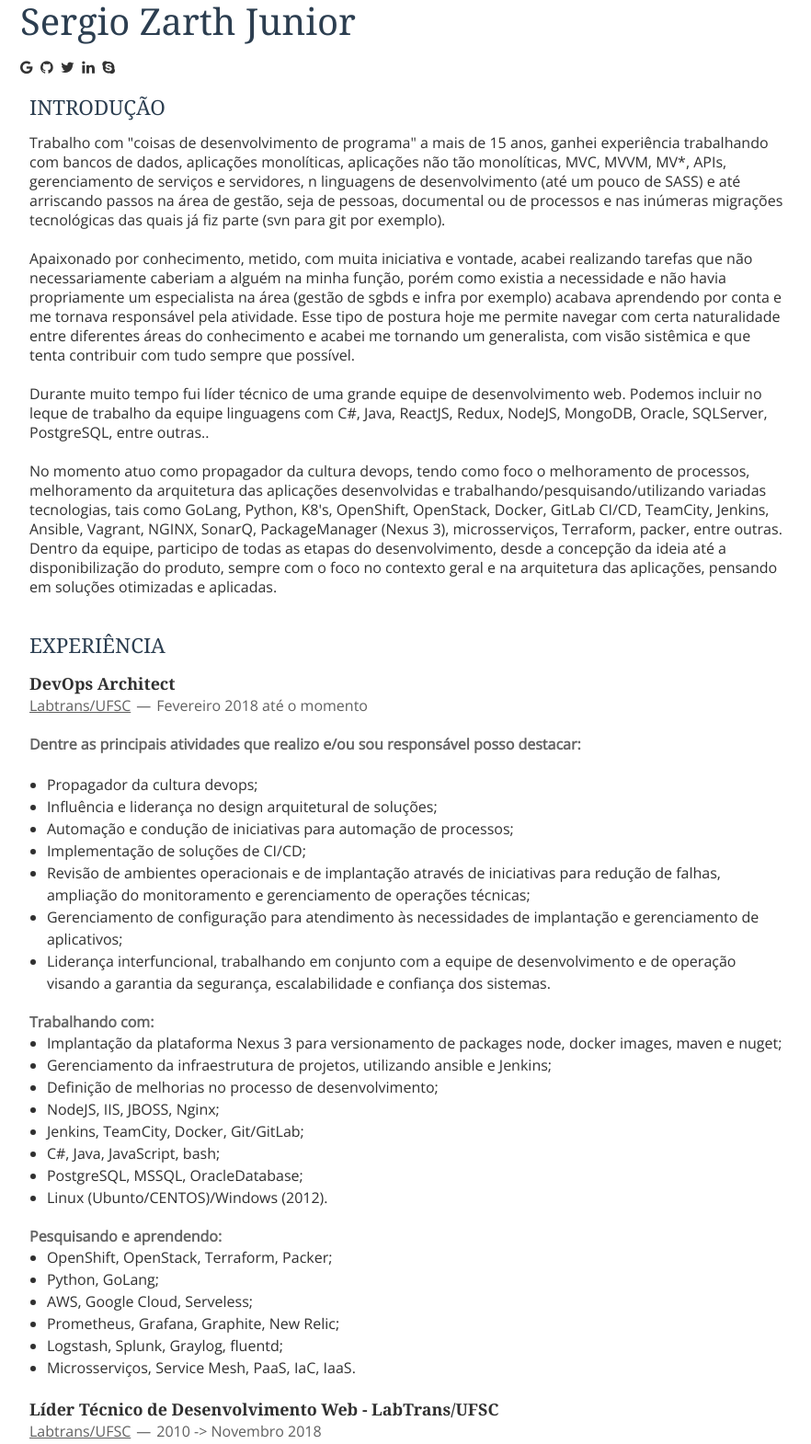
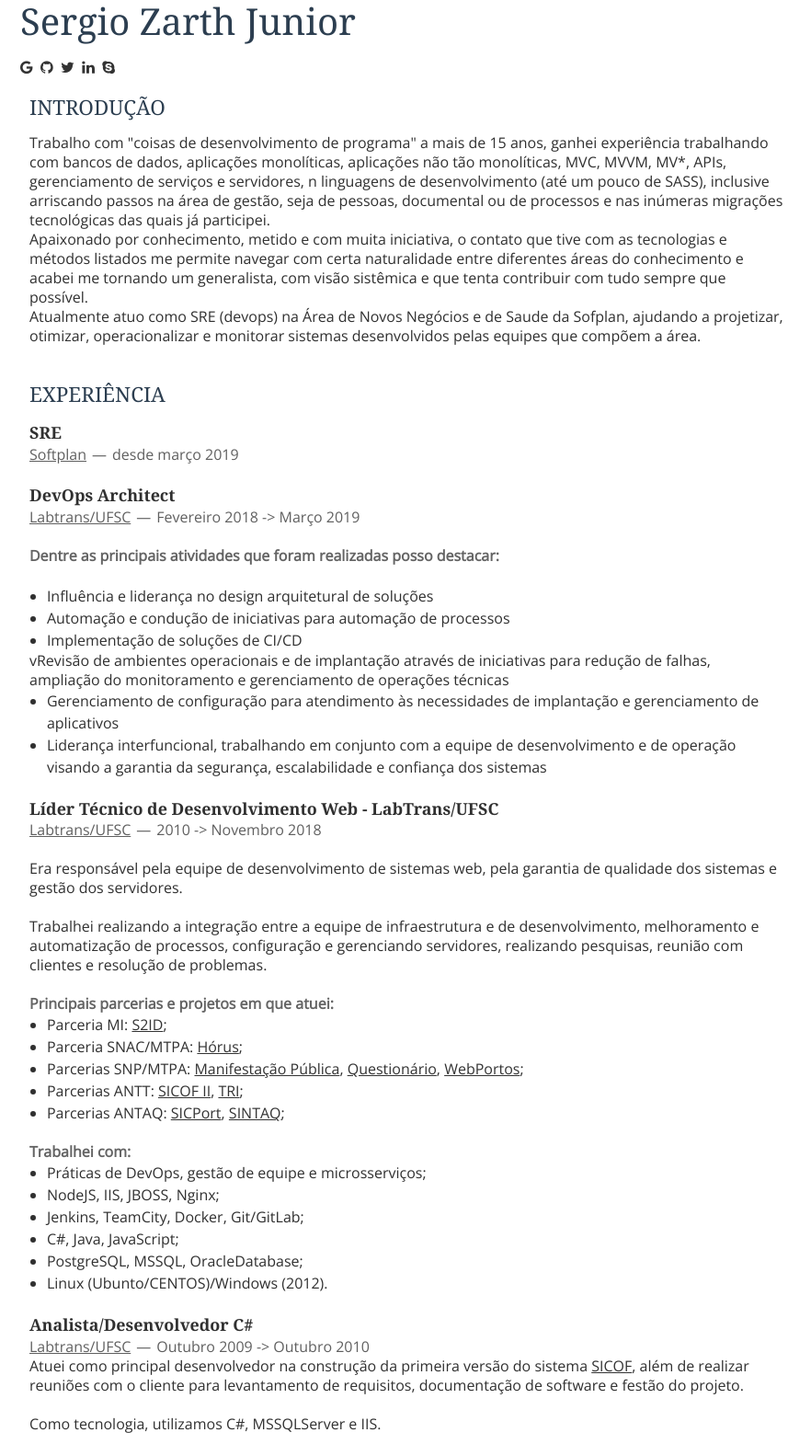
Before and after one commit to szarthjr/resume, a plain HTML site: page index.html in a window 1280 px wide. Shown: the part 52-1622 px from the top of the page at 92% size, without its empty margins (148-1030 px from the left). Drawn offline with nearby package versions, Linux system fonts and the light colour scheme.

Commit message:
Update index.html

```diff
--- a/index.html
+++ b/index.html
@@ -31,51 +31,37 @@
         <section class="fourteen columns">
           <h1>Introdução</h1>
           <article>
-            <p>Trabalho com "coisas de desenvolvimento de programa" a mais de 15 anos, ganhei experiência trabalhando com bancos de dados, aplicações monolíticas, aplicações não tão monolíticas, MVC, MVVM, MV*, APIs, gerenciamento de serviços e servidores, n linguagens de desenvolvimento (até um pouco de SASS) e até arriscando passos na área de gestão, seja de pessoas, documental ou de processos e nas inúmeras migrações tecnológicas das quais já fiz parte (svn para git por exemplo).</p><br />
-            <p>Apaixonado por conhecimento, metido, com muita iniciativa e vontade, acabei realizando tarefas que não necessariamente caberiam a alguém na minha função, porém como existia a necessidade e não havia propriamente um especialista na área (gestão de sgbds e infra por exemplo) acabava aprendendo por conta e me tornava responsável pela atividade. Esse tipo de postura hoje me permite navegar com certa naturalidade entre diferentes áreas do conhecimento e acabei me tornando um generalista, com visão sistêmica e que tenta contribuir com tudo sempre que possível.</p><br />
-            <p>Durante muito tempo fui líder técnico de uma grande equipe de desenvolvimento web. Podemos incluir no leque de trabalho da equipe linguagens com C#, Java, ReactJS, Redux, NodeJS, MongoDB, Oracle, SQLServer, PostgreSQL, entre outras..</p><br />
-            <p>No momento atuo como propagador da cultura devops, tendo como foco o melhoramento de processos, melhoramento da arquitetura das aplicações desenvolvidas e trabalhando/pesquisando/utilizando variadas tecnologias, tais como GoLang, Python, K8's, OpenShift, OpenStack, Docker, GitLab CI/CD, TeamCity, Jenkins, Ansible, Vagrant, NGINX, SonarQ, PackageManager (Nexus 3), microsserviços, Terraform, packer, entre outras. Dentro da equipe, participo de todas as etapas do desenvolvimento, desde a concepção da ideia até a disponibilização do produto, sempre com o foco no contexto geral e na arquitetura das aplicações, pensando em soluções otimizadas e aplicadas.</p>
+            <p>Trabalho com "coisas de desenvolvimento de programa" a mais de 15 anos, ganhei experiência trabalhando com bancos de dados, aplicações monolíticas, aplicações não tão monolíticas, MVC, MVVM, MV*, APIs, gerenciamento de serviços e servidores, n linguagens de desenvolvimento (até um pouco de SASS), inclusive arriscando passos na área de gestão, seja de pessoas, documental ou de processos e nas inúmeras migrações tecnológicas das quais já participei.</p>
+            <p>Apaixonado por conhecimento, metido e com muita iniciativa, o contato que tive com as tecnologias e métodos listados me permite navegar com certa naturalidade entre diferentes áreas do conhecimento e acabei me tornando um generalista, com visão sistêmica e que tenta contribuir com tudo sempre que possível.</p>
+            <p>Atualmente atuo como SRE (devops) na Área de Novos Negócios e de Saude da Sofplan, ajudando a projetizar, otimizar, operacionalizar e monitorar sistemas desenvolvidos pelas equipes que compõem a área.</p>
           </article>
         </section>
 
         <section class="fourteen columns">
           <h1>Experiência</h1>
+
+          <article>
+            <header>
+              <h1>SRE</h1>
+              <span><address><a href="https://www.softplan.com.br/" target="_blank">Softplan</a></address><time>desde março 2019</time></span>
+            </header>
+          </article>
+
           <article>
             <header>
               <h1>DevOps Architect</h1>
-              <span><address><a href="https://www.labtrans.ufsc.br" target="_blank">Labtrans/UFSC</a></address><time>Fevereiro 2018 até o momento</time></span>
+              <span><address><a href="https://www.labtrans.ufsc.br" target="_blank">Labtrans/UFSC</a></address><time>Fevereiro 2018 -> Março 2019</time></span>
             </header> <br />
-            <p><em>Dentre as principais atividades que realizo e/ou sou responsável posso destacar:</em></p><br>
+            <p><em>Dentre as principais atividades que foram realizadas posso destacar:</em></p><br>
             <ul >
-              <li>Propagador da cultura devops;</li>
-              <li>Influência e liderança no design arquitetural de soluções;</li>
-              <li>Automação e condução de iniciativas para automação de processos;</li>
-              <li>Implementação de soluções de CI/CD;</li>
-              <li>Revisão de ambientes operacionais e de implantação através de iniciativas para redução de falhas, ampliação do monitoramento e gerenciamento de operações técnicas;</li>
-              <li>Gerenciamento de configuração para atendimento às necessidades de implantação e gerenciamento de aplicativos;</li>
-              <li>Liderança interfuncional, trabalhando em conjunto com a equipe de desenvolvimento e de operação visando a garantia da segurança, escalabilidade e confiança dos sistemas.</li>
-            </ul>
-            <p><em>Trabalhando com:</em></p>
-            <ul >
-              <li>Implantação da plataforma Nexus 3 para versionamento de packages node, docker images, maven e nuget;</li>
-              <li>Gerenciamento da infraestrutura de projetos, utilizando ansible e Jenkins;</li>
-              <li>Definição de melhorias no processo de desenvolvimento;</li>
-              <li>NodeJS, IIS, JBOSS, Nginx;</li>
-              <li>Jenkins, TeamCity, Docker, Git/GitLab;</li>
-              <li>C#, Java, JavaScript, bash;</li>
-              <li>PostgreSQL, MSSQL, OracleDatabase;</li>
-              <li>Linux (Ubunto/CENTOS)/Windows (2012).</li>
-            </ul>
-            <p><em>Pesquisando e aprendendo:</em></p>
-              <ul >
-                <li>OpenShift, OpenStack, Terraform, Packer;</li>
-                <li>Python, GoLang;</li>
-                <li>AWS, Google Cloud, Serveless;</li>
-                <li>Prometheus, Grafana, Graphite, New Relic;</li>
-                <li>Logstash, Splunk, Graylog, fluentd;</li>
-                <li>Microsserviços, Service Mesh, PaaS, IaC, IaaS.</li>
+              <li>Influência e liderança no design arquitetural de soluções</li>
+              <li>Automação e condução de iniciativas para automação de processos</li>
+              <li>Implementação de soluções de CI/CD</li>
+              vRevisão de ambientes operacionais e de implantação através de iniciativas para redução</li>
+              de falhas, ampliação do monitoramento e gerenciamento de operações técnicas</li>
+              <li>Gerenciamento de configuração para atendimento às necessidades de implantação e gerenciamento de aplicativos</li>
+              <li>Liderança interfuncional, trabalhando em conjunto com a equipe de desenvolvimento e de operação visando a garantia da segurança, escalabilidade e confiança dos sistemas </li>
               </ul>
-          </article>
           </article>
 
           <article>
```
